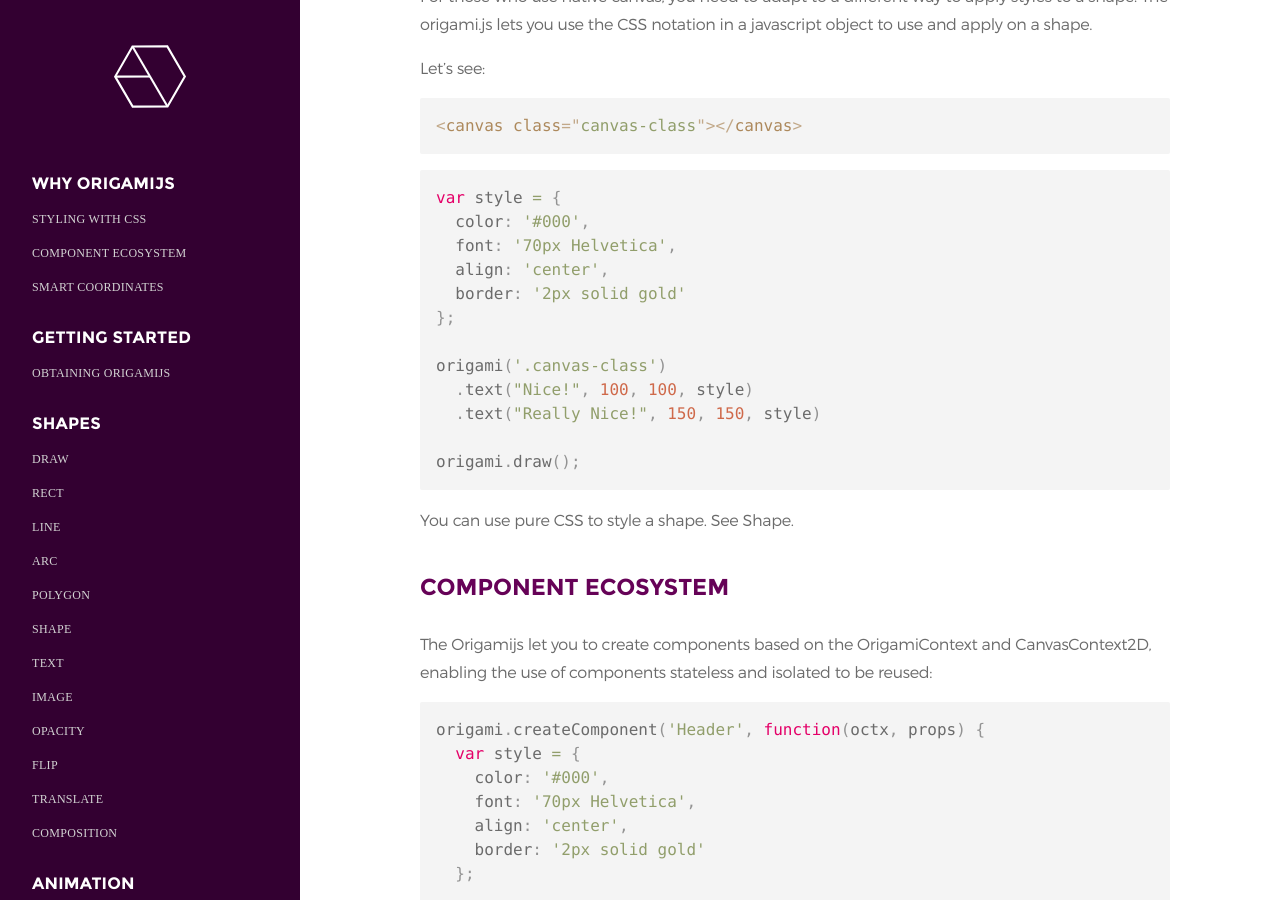
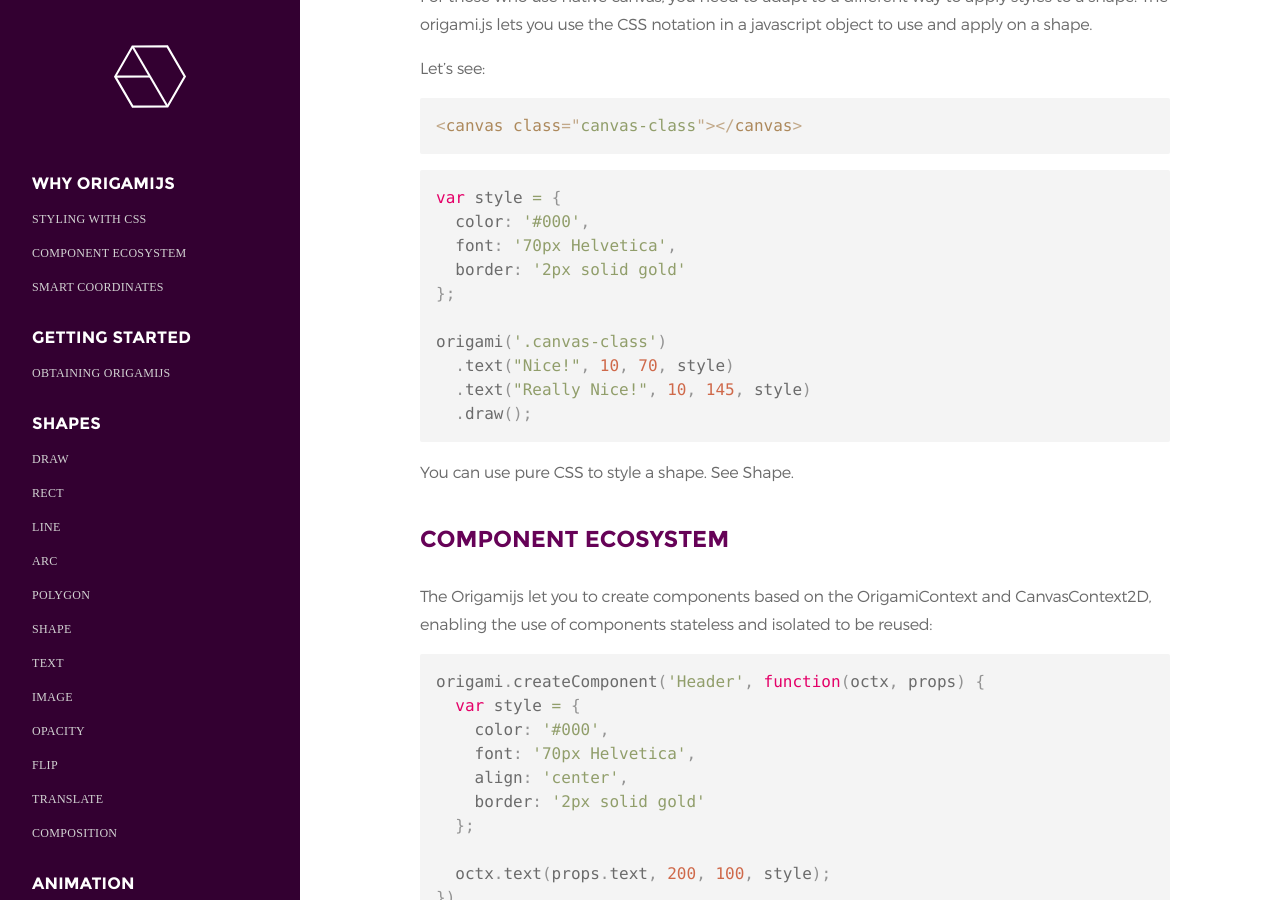
Before and after one commit to raphamorim/origamijs, a Jekyll site: the page built from _docs/1-why-origamijs.md, in a window 1280 px wide and 900 px high, scrolled down 535 px. Built offline with Jekyll 4.4.1, drawn with Linux system fonts in a browser that asks for light colours; some web fonts are replaced.

Commit message:
bug on first example

```diff
--- a/_docs/1-why-origamijs.md
+++ b/_docs/1-why-origamijs.md
@@ -28,15 +28,13 @@
 <p><pre><code class="language-javascript">var style = {
   color: '#000',
   font: '70px Helvetica',
-  align: 'center',
   border: '2px solid gold'
 };
 
 origami('.canvas-class')
-  .text("Nice!", 100, 100, style)
-  .text("Really Nice!", 150, 150, style)
-
-origami.draw();
+  .text("Nice!", 10, 70, style)
+  .text("Really Nice!", 10, 145, style)
+  .draw();
 </code></pre></p>
 
 You can use pure CSS to style a shape. See Shape.
```
